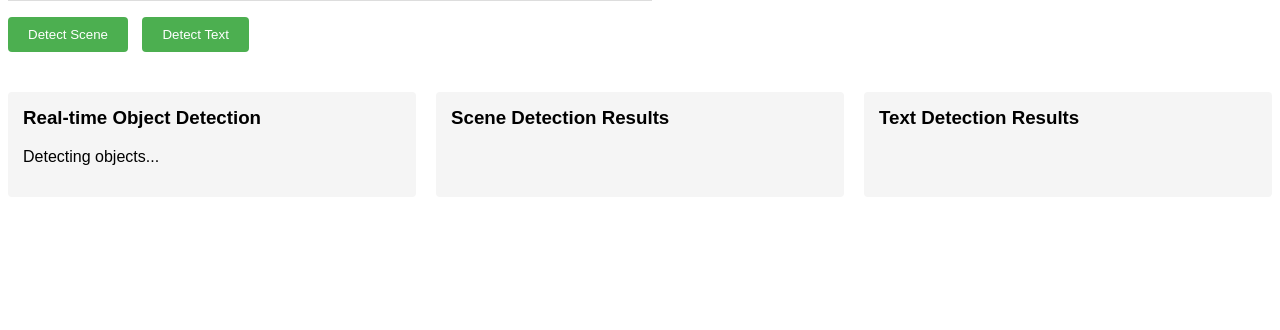
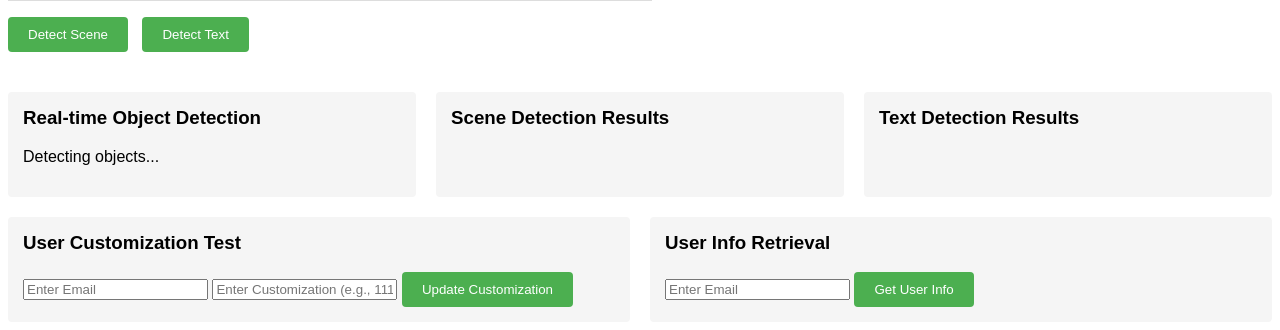
Before and after one commit to KhalilKK123/VisualAid-IEEE2025, a Flask app: page / in a window 1280 px wide. Shown: the part 563-893 px from the top of the page. Before the commit the page ends 728 px from the top, so only its background shows below. Run offline with Flask 2, Linux system fonts and the light colour scheme; some libraries are stand-ins or nearby versions.

Commit message:
added a mysql database, added two api's for updating and retrieving user information and customization

```diff
--- a/App.py
+++ /dev/null
@@ -1,112 +0,0 @@
-from flask import Flask, request, jsonify, render_template
-from flask_cors import CORS
-from flask_socketio import SocketIO, emit
-import cv2
-import numpy as np
-import torch
-import os
-import io
-import base64
-import logging
-from PIL import Image
-import easyocr
-import torchvision.models as models
-import torchvision.transforms as transforms
-import requests
-
-app = Flask(__name__)
-CORS(app)
-socketio = SocketIO(app, cors_allowed_origins="*")
-
-# Configure logging
-logging.basicConfig(level=logging.DEBUG)
-
-# YOLOv5 model for object detection
-yolo_model = torch.hub.load('ultralytics/yolov5', 'yolov5n', device='cpu')
-
-# Places365 model for scene detection
-def load_places365_model():
-    model = models.resnet50(weights=None)
-    model.fc = torch.nn.Linear(model.fc.in_features, 365)
-    weights_path = 'resnet50_places365.pth.tar'
-    if not os.path.exists(weights_path):
-        response = requests.get('http://places2.csail.mit.edu/models_places365/resnet50_places365.pth.tar')
-        with open(weights_path, 'wb') as f:
-            f.write(response.content)
-    checkpoint = torch.load(weights_path, map_location='cpu')
-    state_dict = {k.replace('module.', ''): v for k, v in checkpoint['state_dict'].items()}
-    model.load_state_dict(state_dict)
-    return model.eval()
-
-places_model = load_places365_model()
-
-#  Places365 labels
-places_labels = []
-response = requests.get('https://raw.githubusercontent.com/csailvision/places365/master/categories_places365.txt')
-for line in response.text.split('\n'):
-    if line:
-        places_labels.append(' '.join(line.split(' ')[0].split('/')[2:]))
-
-# EasyOCR reader
-ocr_reader = easyocr.Reader(['en'])
-
-# Common image transforms for scene detection
-scene_transform = transforms.Compose([
-    transforms.Resize((256, 256)),
-    transforms.CenterCrop(224),
-    transforms.ToTensor(),
-    transforms.Normalize(mean=[0.485, 0.456, 0.406], std=[0.229, 0.224, 0.225])
-])
-
-@app.route('/')
-def home():
-    return render_template('index.html')
-
-@socketio.on('detect-objects')
-def handle_object_detection(data):
-    try:
-        img_data = data.get('image')
-        header, encoded = img_data.split(',', 1)
-        img_bytes = base64.b64decode(encoded)
-        img = Image.open(io.BytesIO(img_bytes))
-        results = yolo_model(img)
-        detections = results.pandas().xyxy[0][['name', 'confidence']].to_dict(orient='records')
-        emit('object-detection-result', {'success': True, 'detections': detections})
-    except Exception as e:
-        emit('object-detection-result', {'success': False, 'error': str(e)})
-
-@socketio.on('detect-scene')
-def handle_scene_detection(data):
-    try:
-        img_data = data.get('image')
-        header, encoded = img_data.split(',', 1)
-        img_bytes = base64.b64decode(encoded)
-        img = Image.open(io.BytesIO(img_bytes))
-        img_tensor = scene_transform(img).unsqueeze(0)
-        with torch.no_grad():
-            outputs = places_model(img_tensor)
-        _, preds = torch.topk(outputs, 5)
-        predictions = [{
-            'scene': places_labels[idx],
-            'confidence': float(outputs[0][idx])
-        } for idx in preds[0].tolist()]
-        emit('scene-detection-result', {'success': True, 'predictions': predictions})
-    except Exception as e:
-        emit('scene-detection-result', {'success': False, 'error': str(e)})
-
-@socketio.on('ocr')
-def handle_ocr(data):
-    try:
-        image_data = data.get('image', '')
-        header, encoded = image_data.split(',', 1)
-        image_bytes = base64.b64decode(encoded)
-        np_array = np.frombuffer(image_bytes, np.uint8)
-        image = cv2.imdecode(np_array, cv2.IMREAD_COLOR)
-        results = ocr_reader.readtext(image)
-        detected_text = ' '.join([text[1] for text in results]) if results else ''
-        emit('ocr-result', {'success': True, 'detected_text': detected_text})
-    except Exception as e:
-        emit('ocr-result', {'success': False, 'error': str(e)})
-
-if __name__ == '__main__':
-    socketio.run(app, debug=True)
--- /dev/null
+++ b/Backend/App.py
@@ -0,0 +1,269 @@
+from flask import Flask, request, jsonify, render_template
+from flask_cors import CORS
+from flask_socketio import SocketIO, emit
+from flask_sqlalchemy import SQLAlchemy
+import cv2
+import numpy as np
+import torch
+import os
+import io
+import base64
+import logging
+from PIL import Image
+import easyocr
+import torchvision.models as models
+import torchvision.transforms as transforms
+import requests
+
+logger = logging.getLogger(__name__)
+logger.setLevel(logging.DEBUG)
+
+template_dir = os.path.abspath(os.path.join(os.path.dirname(__file__), '..', 'templates'))
+app = Flask(__name__, template_folder=template_dir)
+CORS(app)
+socketio = SocketIO(app, cors_allowed_origins="*")
+
+# Modify the database configuration to add more detailed logging
+app.config['SQLALCHEMY_DATABASE_URI'] = 'mysql+pymysql://root:@localhost:3306/visualaiddb'
+app.config['SQLALCHEMY_TRACK_MODIFICATIONS'] = False
+app.config['SQLALCHEMY_ECHO'] = True  # This will log all SQL statements
+db = SQLAlchemy(app)
+
+# Add a method to check database connection
+def test_db_connection():
+    try:
+        # Attempt to get a connection and execute a simple query
+        with db.engine.connect() as connection:
+            result = connection.execute(db.text("SELECT 1"))
+
+            # Print to both logger and standard output
+            print(" DATABASE CONNECTED SUCCESSFULLY!")
+            logger.info(" Database connection successful!")
+
+            return True
+    except Exception as e:
+        # Print connection failure to both logger and standard output
+        print(f"DATABASE CONNECTION FAILED: {e}")
+        logger.error(f"Database connection failed: {e}")
+        return False
+
+# Add a method to list all users (for debugging)
+def list_all_users():
+    try:
+        users = User.query.all()
+        logger.info("All Users in Database:")
+        for user in users:
+            logger.info(f"ID: {user.id}, Name: {user.name}, Email: {user.email}")
+    except Exception as e:
+        logger.error(f"Error listing users: {e}")
+
+class User(db.Model):
+    __tablename__ = 'users'
+    id = db.Column(db.Integer, primary_key=True)
+    name = db.Column(db.String(255), nullable=False)
+    email = db.Column(db.String(255), nullable=False, unique=True)
+    password = db.Column(db.String(255), nullable=False)
+    customization = db.Column(db.String(255), default='0' * 255)
+
+with app.app_context():
+    db.create_all()
+    test_db_connection()  # This will print the connection status
+
+# YOLOv5 model for object detection
+yolo_model = torch.hub.load('ultralytics/yolov5', 'yolov5n', device='cpu')
+
+# Places365 model for scene detection
+def load_places365_model():
+    model = models.resnet50(weights=None)
+    model.fc = torch.nn.Linear(model.fc.in_features, 365)
+    weights_path = 'resnet50_places365.pth.tar'
+    if not os.path.exists(weights_path):
+        response = requests.get('http://places2.csail.mit.edu/models_places365/resnet50_places365.pth.tar')
+        with open(weights_path, 'wb') as f:
+            f.write(response.content)
+    checkpoint = torch.load(weights_path, map_location='cpu')
+    state_dict = {k.replace('module.', ''): v for k, v in checkpoint['state_dict'].items()}
+    model.load_state_dict(state_dict)
+    return model.eval()
+
+places_model = load_places365_model()
+
+#  Places365 labels
+places_labels = []
+response = requests.get('https://raw.githubusercontent.com/csailvision/places365/master/categories_places365.txt')
+for line in response.text.split('\n'):
+    if line:
+        places_labels.append(' '.join(line.split(' ')[0].split('/')[2:]))
+
+# EasyOCR reader for the text detection
+ocr_reader = easyocr.Reader(['en'])
+
+# Common image transforms for scene detection to match resolution with the model input specification
+scene_transform = transforms.Compose([
+    transforms.Resize((256, 256)),
+    transforms.CenterCrop(224),
+    transforms.ToTensor(),
+    transforms.Normalize(mean=[0.485, 0.456, 0.406], std=[0.229, 0.224, 0.225])
+])
+
+@app.route('/')
+def home():
+    return render_template('index.html')
+
+@socketio.on('detect-objects')
+def handle_object_detection(data):
+    try:
+        img_data = data.get('image')
+        header, encoded = img_data.split(',', 1)
+        img_bytes = base64.b64decode(encoded)
+        img = Image.open(io.BytesIO(img_bytes))
+        results = yolo_model(img)
+        detections = results.pandas().xyxy[0][['name', 'confidence']].to_dict(orient='records')
+        emit('object-detection-result', {'success': True, 'detections': detections})
+    except Exception as e:
+        emit('object-detection-result', {'success': False, 'error': str(e)})
+
+@socketio.on('detect-scene')
+def handle_scene_detection(data):
+    try:
+        img_data = data.get('image')
+        header, encoded = img_data.split(',', 1)
+        img_bytes = base64.b64decode(encoded)
+        img = Image.open(io.BytesIO(img_bytes))
+        img_tensor = scene_transform(img).unsqueeze(0)
+        with torch.no_grad():
+            outputs = places_model(img_tensor)
+        _, preds = torch.topk(outputs, 5)
+        predictions = [{
+            'scene': places_labels[idx],
+            'confidence': float(outputs[0][idx])
+        } for idx in preds[0].tolist()]
+        emit('scene-detection-result', {'success': True, 'predictions': predictions})
+    except Exception as e:
+        emit('scene-detection-result', {'success': False, 'error': str(e)})
+
+@socketio.on('ocr')
+def handle_ocr(data):
+    try:
+        image_data = data.get('image', '')
+        header, encoded = image_data.split(',', 1)
+        image_bytes = base64.b64decode(encoded)
+        np_array = np.frombuffer(image_bytes, np.uint8)
+        image = cv2.imdecode(np_array, cv2.IMREAD_COLOR)
+        results = ocr_reader.readtext(image)
+        detected_text = ' '.join([text[1] for text in results]) if results else ''
+        emit('ocr-result', {'success': True, 'detected_text': detected_text})
+    except Exception as e:
+        emit('ocr-result', {'success': False, 'error': str(e)})
+
+@app.route('/update_customization', methods=['POST'])
+def update_customization():
+    try:
+        data = request.json
+        email = data.get('email')
+        customization = data.get('customization')
+
+        if not email or not customization:
+            return jsonify({'success': False, 'message': 'Email and customization are required'}), 400
+
+        customization = (customization + '0' * 255)[:255]
+
+        user = User.query.filter_by(email=email).first()
+        if not user:
+            return jsonify({'success': False, 'message': 'User not found'}), 404
+
+        user.customization = customization
+        db.session.commit()
+
+        return jsonify({'success': True, 'message': 'Customization updated successfully'}), 200
+
+    except Exception as e:
+        logger.error(f"Error updating customization: {str(e)}")
+        return jsonify({'success': False, 'message': 'Internal server error'}), 500
+
+@app.route('/get_user_info', methods=['GET'])
+def get_user_info():
+    try:
+        email = request.args.get('email')
+        logger.debug(f"Attempting to retrieve user with email: {email}")
+
+        # First, test the database connection
+        if not test_db_connection():
+            return jsonify({
+                'success': False,
+                'message': 'Database connection failed'
+            }), 500
+
+        # List all users for debugging
+        list_all_users()
+
+        # Try to find the user
+        user = User.query.filter_by(email=email).first()
+
+        if not user:
+            logger.warning(f"No user found with email: {email}")
+            return jsonify({
+                'success': False,
+                'message': f'No user found with email: {email}'
+            }), 404
+
+        # Log found user details
+        logger.info(f"User found: {user.name}, Email: {user.email}")
+
+        return jsonify({
+            'success': True,
+            'name': user.name,
+            'email': user.email,
+            'customization': user.customization
+        }), 200
+
+    except Exception as e:
+        logger.error(f"Unexpected error retrieving user info: {e}")
+        return jsonify({
+            'success': False,
+            'message': f'Unexpected error: {str(e)}'
+        }), 500
+
+@app.route('/add_test_user', methods=['POST'])
+def add_test_user():
+    try:
+        data = request.json
+        name = data.get('name')
+        email = data.get('email')
+        password = data.get('password')
+
+        if not all([name, email, password]):
+            return jsonify({
+                'success': False,
+                'message': 'Name, email, and password are required'
+            }), 400
+
+        # Check if user already exists
+        existing_user = User.query.filter_by(email=email).first()
+        if existing_user:
+            return jsonify({
+                'success': False,
+                'message': 'User with this email already exists'
+            }), 409
+
+        # Create new user
+        new_user = User(name=name, email=email, password=password)
+        db.session.add(new_user)
+        db.session.commit()
+
+        logger.info(f"Test user added: {name}, {email}")
+        return jsonify({
+            'success': True,
+            'message': 'Test user added successfully'
+        }), 201
+
+    except Exception as e:
+        db.session.rollback()
+        logger.error(f"Error adding test user: {e}")
+        return jsonify({
+            'success': False,
+            'message': f'Error adding test user: {str(e)}'
+        }), 500
+
+if __name__ == '__main__':
+    socketio.run(app, debug=True)
--- a/templates/index.html
+++ b/templates/index.html
@@ -45,6 +45,27 @@
         <div class="result-box" id="text-results">
             <h3>Text Detection Results</h3>
             <div id="text-results-content"></div>
+        </div>
+    </div>
+
+    <div class="results">
+        <div class="result-box" id="user-customization-section">
+            <h3>User Customization Test</h3>
+            <form id="user-customization-form">
+                <input type="email" id="user-email" placeholder="Enter Email" required>
+                <input type="text" id="user-customization" placeholder="Enter Customization (e.g., 1111100000)" required>
+                <button type="submit">Update Customization</button>
+            </form>
+            <div id="customization-result"></div>
+        </div>
+
+        <div class="result-box" id="user-info-section">
+            <h3>User Info Retrieval</h3>
+            <form id="user-info-form">
+                <input type="email" id="info-email" placeholder="Enter Email" required>
+                <button type="submit">Get User Info</button>
+            </form>
+            <div id="user-info-result"></div>
         </div>
     </div>
 
@@ -130,6 +151,51 @@
 
             socket.emit('ocr', { image: imageData });
         });
+
+        // New functions for Database API Testing
+        document.getElementById('user-customization-form').addEventListener('submit', async (e) => {
+            e.preventDefault();
+            const email = document.getElementById('user-email').value;
+            const customization = document.getElementById('user-customization').value;
+
+            try {
+                const response = await fetch('/update_customization', {
+                    method: 'POST',
+                    headers: {
+                        'Content-Type': 'application/json',
+                    },
+                    body: JSON.stringify({ email, customization })
+                });
+
+                const result = await response.json();
+                document.getElementById('customization-result').textContent =
+                    result.success ? 'Customization Updated Successfully!' : `Error: ${result.message}`;
+            } catch (error) {
+                document.getElementById('customization-result').textContent = `Network Error: ${error.message}`;
+            }
+        });
+
+        document.getElementById('user-info-form').addEventListener('submit', async (e) => {
+            e.preventDefault();
+            const email = document.getElementById('info-email').value;
+
+            try {
+                const response = await fetch(`/get_user_info?email=${encodeURIComponent(email)}`);
+                const result = await response.json();
+
+                if (result.success) {
+                    document.getElementById('user-info-result').innerHTML = `
+                        <p>Name: ${result.name}</p>
+                        <p>Email: ${result.email}</p>
+                        <p>Customization: ${result.customization}</p>
+                    `;
+                } else {
+                    document.getElementById('user-info-result').textContent = `Error: ${result.message}`;
+                }
+            } catch (error) {
+                document.getElementById('user-info-result').textContent = `Network Error: ${error.message}`;
+            }
+        });
     </script>
 </body>
 </html>
```
Also changed, not shown: Database/visualaiddb.sql (added, +40 -0 lines), Backend/requirements.txt (renamed from requirements.txt), 8 other files.
